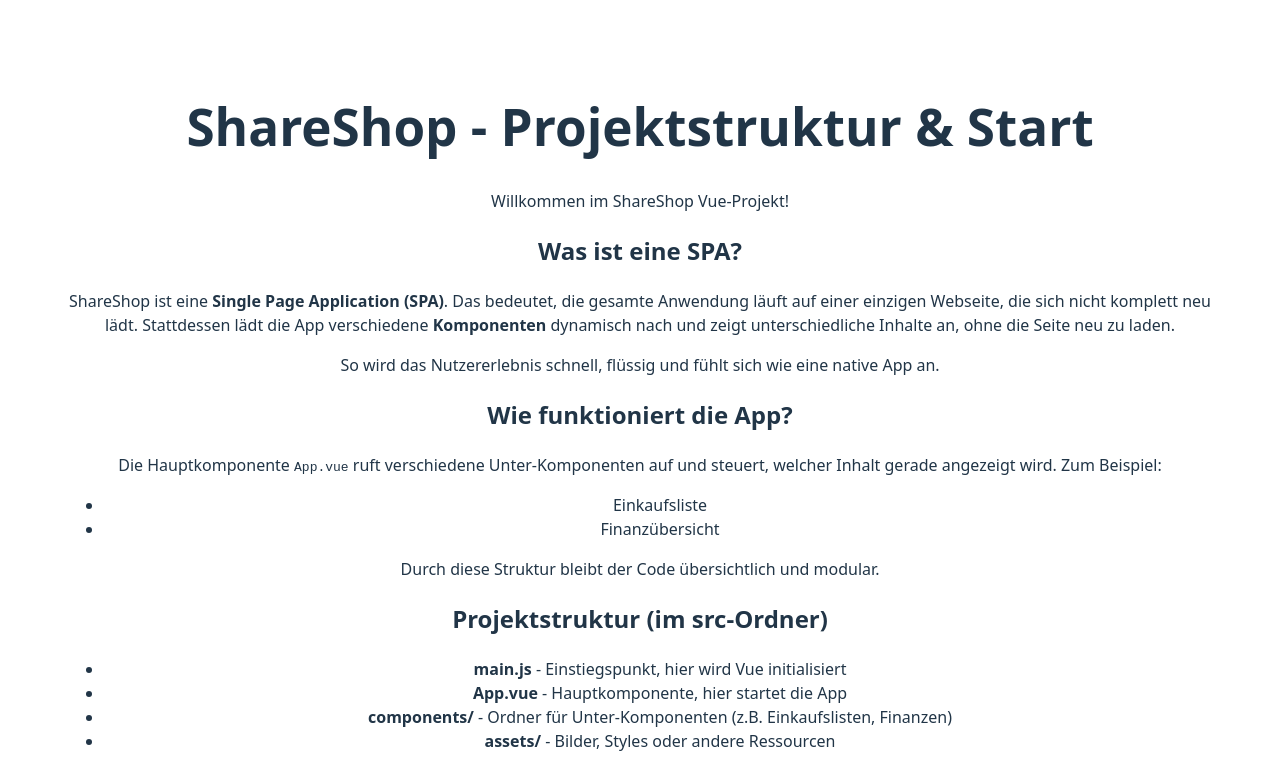
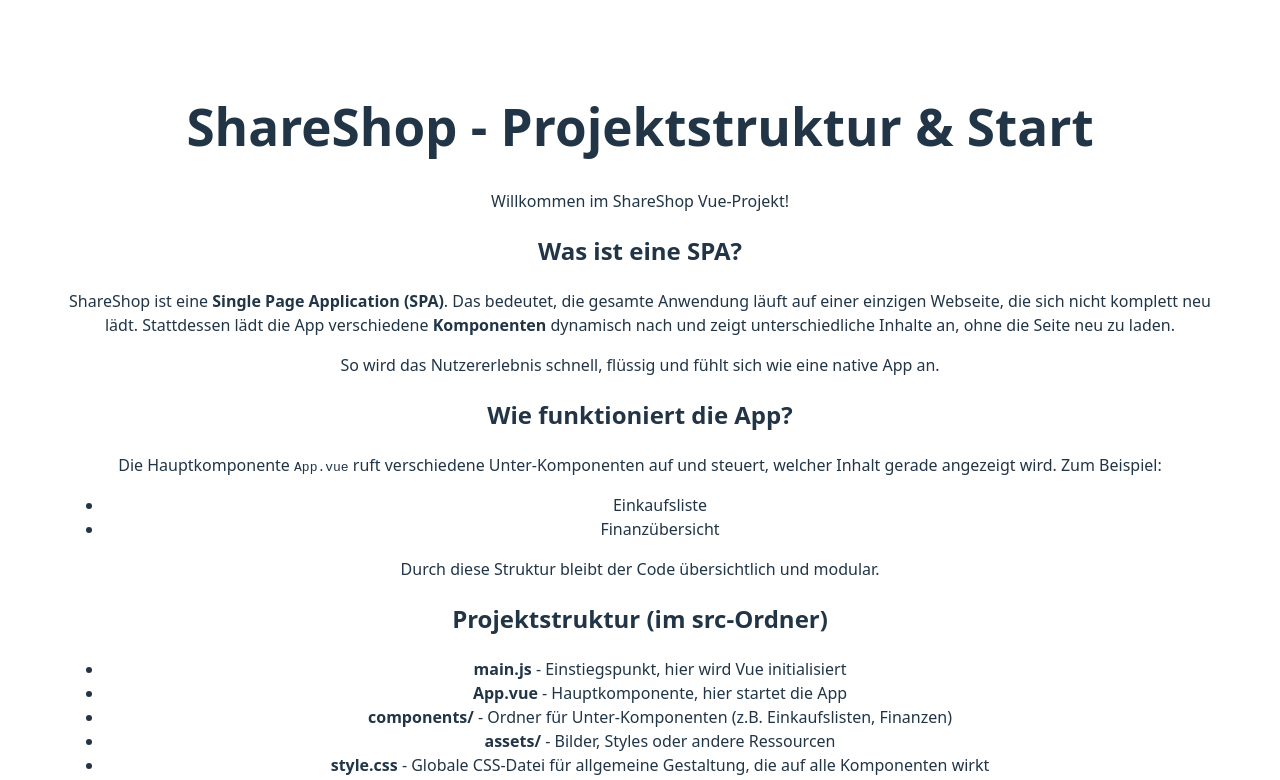
Before and after one commit to Pierro-e/HTWD-SE-shareshop_4B, a Vue app in the folder src/frontend/shareshop_4b/: page / in a window 1280 px wide. Shown: the top 780 px of the page. Built offline with nearby package versions, Linux system fonts and the light colour scheme.

Commit message:
Components Ordner hinzugefügt

```diff
--- a/src/frontend/shareshop_4b/src/App.vue
+++ b/src/frontend/shareshop_4b/src/App.vue
@@ -38,6 +38,7 @@
         <li><strong>App.vue</strong> - Hauptkomponente, hier startet die App</li>
         <li><strong>components/</strong> - Ordner für Unter-Komponenten (z.B. Einkaufslisten, Finanzen)</li>
         <li><strong>assets/</strong> - Bilder, Styles oder andere Ressourcen</li>
+        <li><strong>style.css</strong> - Globale CSS-Datei für allgemeine Gestaltung, die auf alle Komponenten wirkt</li>
       </ul>
     </section>
 
```
